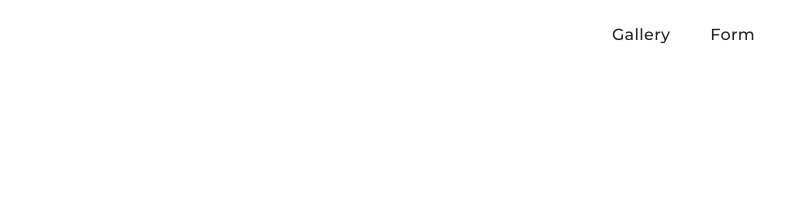
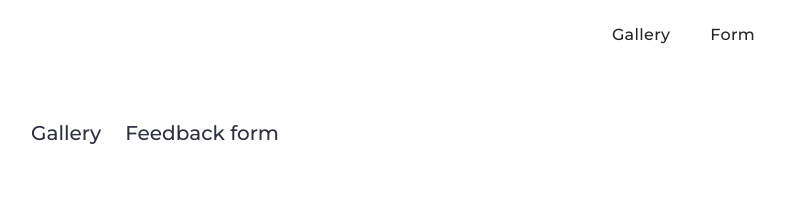
Before and after one commit to Yulia-Koniuk/goit-advancedjs-hw-01, a website built with Vite: page src/index.html in a window 1280 px wide. Shown: the whole page, without its empty margins (485-1270 px from the left). Built offline with nearby package versions, Linux system fonts and the light colour scheme.

Commit message:
index fix

```diff
--- a/src/css/base.css
+++ b/src/css/base.css
@@ -40,6 +40,28 @@ main:has(.back-link) {
   color: #2e2f42;
 }
 
+.task-list {
+  display: flex;
+  justify-content: center;
+  gap: 24px;
+  margin: 0;
+  padding: 48px 0;
+  list-style: none;
+}
+
+.task-link {
+  font-size: 20px;
+  font-weight: 500;
+  color: #2e2f42;
+  text-decoration: none;
+  transition: color 250ms ease;
+}
+
+.task-link:hover,
+.task-link:focus {
+  color: #4e75ff;
+}
+
 @media only screen and (min-width: 1200px) {
   main:has(.back-link) {
     padding-top: 48px;
--- a/src/index.html
+++ b/src/index.html
@@ -21,6 +21,13 @@
       highlight-curr=""
     />
 
-    <main></main>
+    <main>
+      <div class="container">
+        <ul class="task-list">
+          <li><a class="task-link" href="./1-gallery.html">Gallery</a></li>
+          <li><a class="task-link" href="./2-form.html">Feedback form</a></li>
+        </ul>
+      </div>
+    </main>
   </body>
 </html>
```
